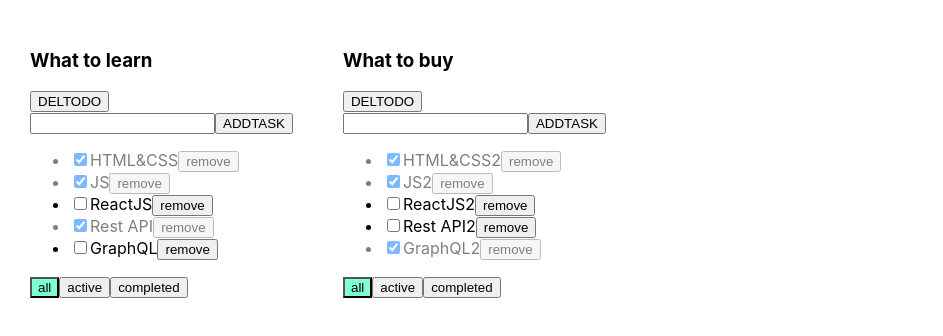
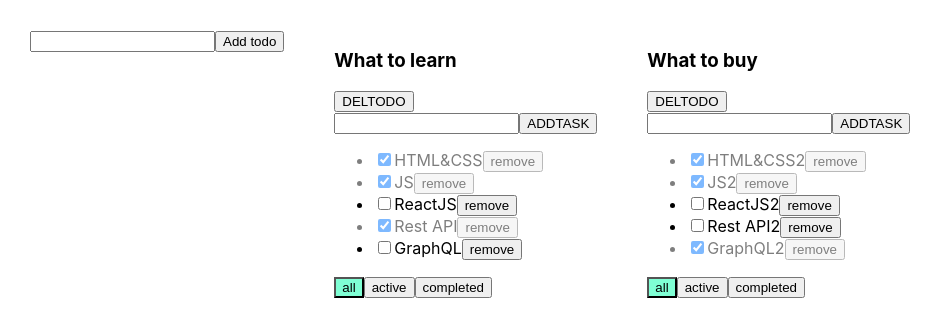
Before and after one commit to kroxaGAN/1-todolistNovember, a React (Create React App) app: page / in a window 1280 px wide. Shown: the top 336 px of the page, without its empty margins (0-943 px from the left). Built offline with nearby package versions, Linux system fonts and the light colour scheme.

Commit message:
tuesday 2 lesson component AddItemForm for Todolist

```diff
--- a/src/App.tsx
+++ b/src/App.tsx
@@ -2,6 +2,7 @@ import React, {useState} from 'react';
 import './App.css';
 import {TaskType, Todolist} from './Todolist';
 import {v1} from "uuid";
+import {AddItemForm} from "./components/AddItemForm";
 
 export type FilterValuesType = "all" | "active" | "completed";
 type TodolistType = {
@@ -59,9 +60,16 @@ function App() {
         setTodolists(todolists.filter(el=>el.todolistId!==todolistId))
         delete tasks[todolistId]
     }
+    const AddTodolistHandler=(title:string)=>{
+        const todolistId=v1();
+        const newTodolist:TodolistType={todolistId,title,filter:"all"}
+        setTodolists([newTodolist,...todolists])
+        tasks[todolistId]=[]
+    }
 
     return (
         <div className="App">
+            <AddItemForm title={'Add todo'} callback={AddTodolistHandler}/>
             {
                 todolists.map((el) => {
                     let tasksForTodolist = tasks[el.todolistId];
```
Also changed, not shown: src/Todolist.tsx (+1 -30 lines).
